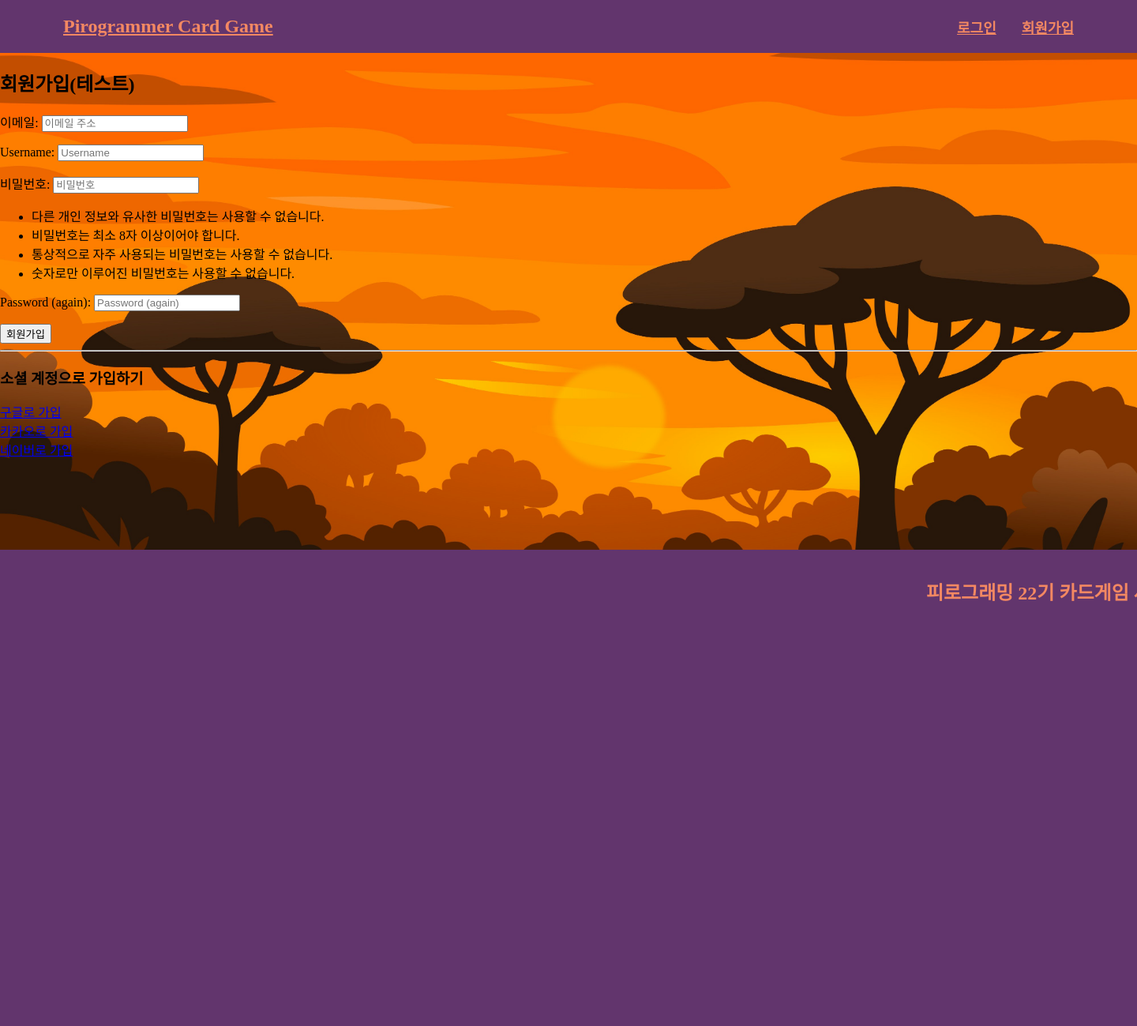
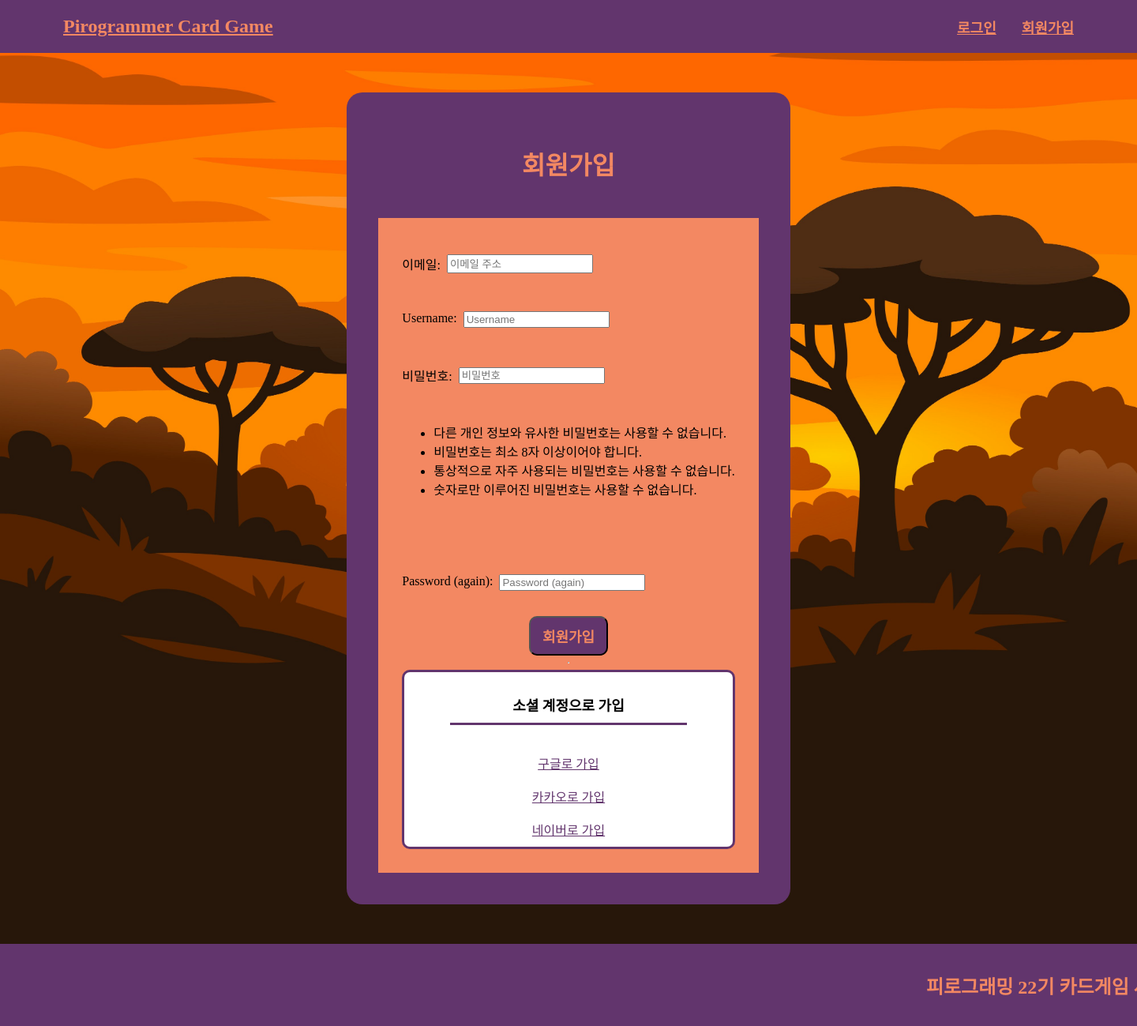
Before and after one commit to Pirogramming-23/Piro23_CardGame_1, a Django app: page /accounts/signup/ in a window 1440 px wide; the page is wider, and only the part inside the window is pictured. Shown: that part at 79% size. Before the commit the page ends 761 px from the top of that part, so only its background shows below. Run offline with Django 5.2, Linux system fonts and the light colour scheme; data comes from the database, SQL or seed files in the repository; some libraries are stand-ins or nearby versions.

Commit message:
[add] signup 페이지 css 수정

```diff
--- a/static/css/styleKDS.css
+++ b/static/css/styleKDS.css
@@ -6,9 +6,14 @@ html, body {
 
 body {
     background-image: url('/static/images/background.jpg');
+    background-color: #27170a;
     background-size: cover;
     background-position: center;
     background-repeat: no-repeat;
+}
+
+.wrapper-kds {
+    min-height: 100%;
 }
 
 .headnav-kds {
@@ -167,7 +172,7 @@ body {
     font-size: var(--font-md);
     background-color: var(--purple);
     border-radius: 10px;
-    width: 80px;
+    width: 100px;
     color: var(--orange);
     font-weight: bold;
     padding: 10px;
@@ -240,8 +245,6 @@ body {
 }
 
 .footer-kds {
-    position: absolute;
-    bottom: 0;
     background-color: var(--purple);
     width: 100%;
     padding: 20px 50px 20px 80px;
@@ -249,6 +252,7 @@ body {
     display: flex;
     justify-content: flex-end;
     align-items: center;
+    margin-top: 50px;
 }
 
 .our-identity-kds {
--- a/templates/account/signup.html
+++ b/templates/account/signup.html
@@ -6,18 +6,26 @@
 {% block head_title %}회원가입{% endblock %}
 
 {% block content %}
-<h2>회원가입(테스트)</h2>
+<div class="container-kds">
+    <div class="login-form-kds">
+        <h2>회원가입</h2>
 
-<form method="post" action="{% url 'account_signup' %}">
+        <div class="login-form-bottom-kds">
+            <form method="post" action="{% url 'account_signup' %}" id="login-form-inner-kds">
                 {% csrf_token %}
                 {{ form.as_p }}
-    <button type="submit">회원가입</button>
+                <button type="submit" class="signup-btn-kds">회원가입</button>
             </form>
 
             <hr>
 
-<h3>소셜 계정으로 가입하기</h3>
+            <div class="social-login-container-kds">
+                <h3>소셜 계정으로 가입</h3><br>
                 <a href="{% provider_login_url 'google' %}">구글로 가입</a><br>
                 <a href="{% provider_login_url 'kakao' %}">카카오로 가입</a><br>
                 <a href="{% provider_login_url 'naver' %}">네이버로 가입</a>
+            </div>
+        </div>
+    </div>
+</div>
 {% endblock %}
--- a/templates/base.html
+++ b/templates/base.html
@@ -11,6 +11,7 @@
     <title>{% block head_title %}Piro Card Game{% endblock %}</title>
 </head>
 <body>
+    <div class="wrapper-kds">
         <nav class="headnav-kds">
             <div class="left-nav-kds">
                 <a href="/">Pirogrammer Card Game</a>
@@ -28,6 +29,7 @@
         </nav>
         {% block content %}
         {% endblock %}
+    </div>
     <footer class="footer-kds">
         <span class="our-identity-kds">피로그래밍 22기 카드게임 세션 1조</span>
     </footer>
```
Lines whose indentation alone changed are shown as unchanged.
